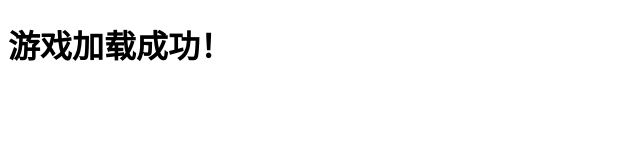
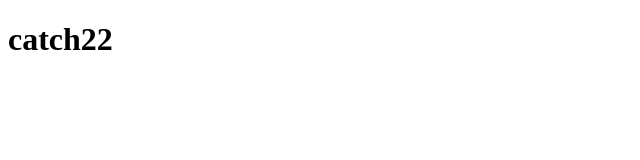
Before and after one commit to ABing6717/ENG3555, a plain HTML site: page index.html in a window 1280 px wide. Shown: the whole page, without its empty margins (0-640 px from the left). Drawn offline with Linux system fonts and the light colour scheme.

Commit message:
index.html

```diff
--- a/index.html
+++ b/index.html
@@ -6,6 +6,6 @@
     <title>ENG3555 Game</title>
 </head>
 <body>
-    <h1>游戏加载成功！</h1>
+    <h1>catch22</h1>
 </body>
 </html>
```
